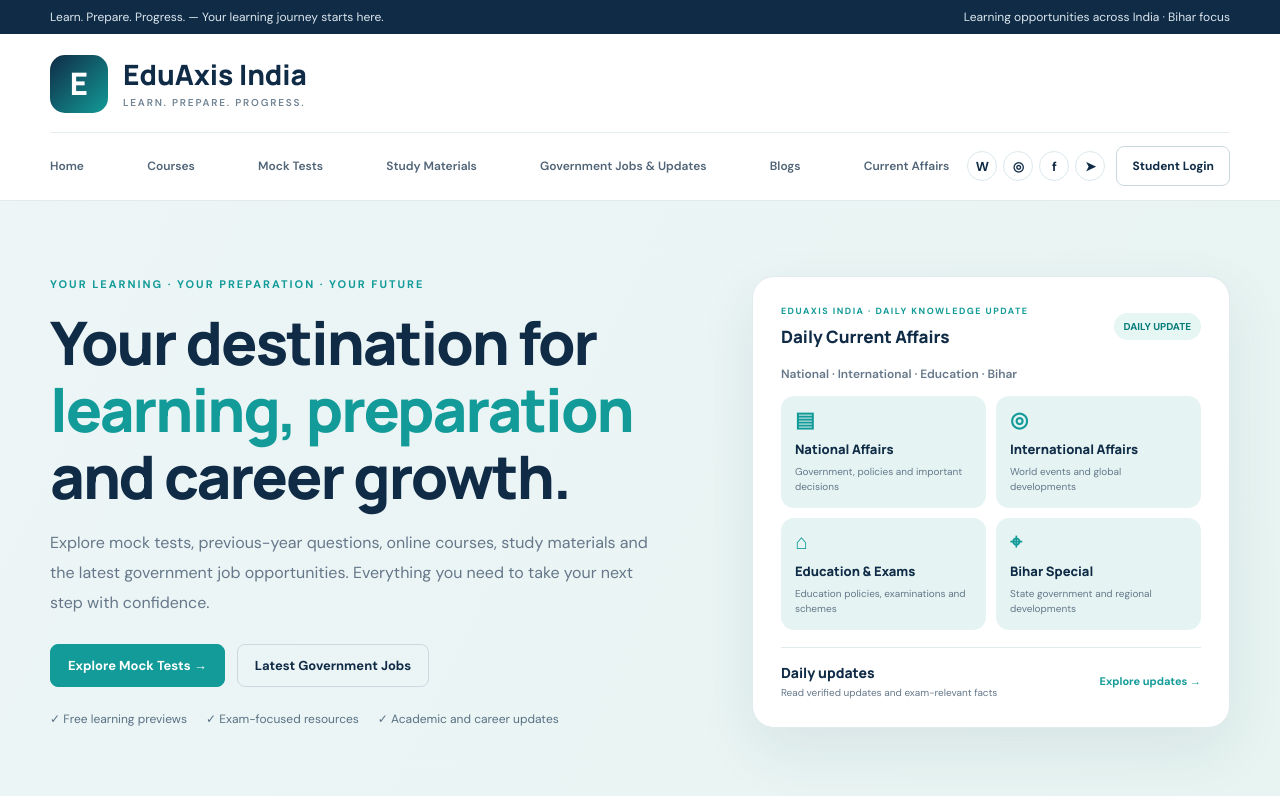
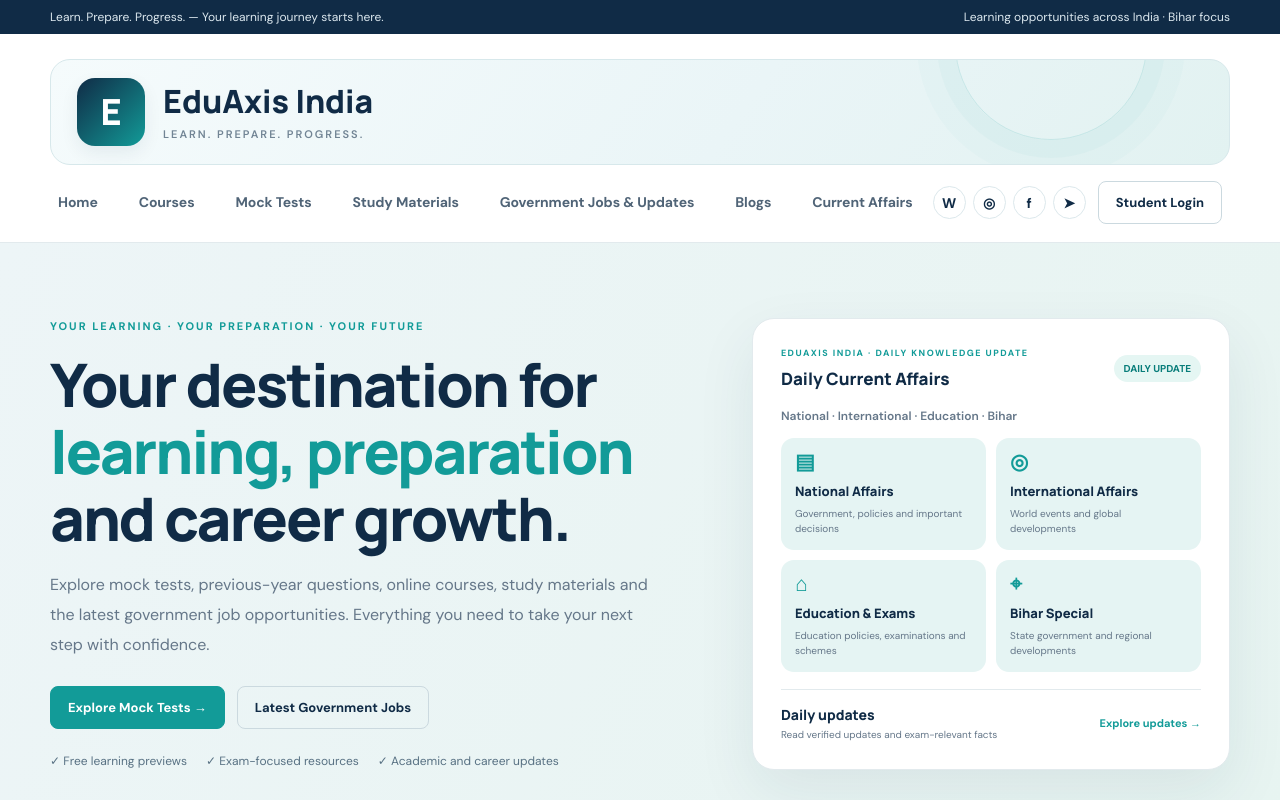
Before and after one commit to ejazahmad174-spec/eduaxis-india, a Next.js app: page / in a window 1280 px wide. Shown: the top 800 px of the page. Built offline with nearby package versions, Linux system fonts and the light colour scheme.

Commit message:
Style brand masthead like homepage aqua cards and enlarge desktop navigation

```diff
--- a/app/home.css
+++ b/app/home.css
@@ -2170,3 +2170,74 @@
     font-size: 12px;
   }
 }
+
+
+/* Header brand masthead styled like the homepage aqua feature cards */
+@media(min-width:1201px) {
+  .ea-nav-inner > .ea-brand {
+    position: relative;
+    isolation: isolate;
+    overflow: hidden;
+    flex: 0 0 100%;
+    min-height: 104px;
+    margin: 8px 0 0;
+    padding: 18px 26px;
+    gap: 18px;
+    border: 1px solid #d7e8eb;
+    border-radius: 20px;
+    background: linear-gradient(125deg, #f5fbfc 0%, #eaf5f7 58%, #e2f2f1 100%);
+    font-size: 32px;
+    line-height: 1.15;
+  }
+  .ea-nav-inner > .ea-brand::after {
+    content: "";
+    position: absolute;
+    z-index: -1;
+    width: 190px;
+    height: 190px;
+    right: 7%;
+    top: -112px;
+    border: 1px solid #129b9826;
+    border-radius: 50%;
+    box-shadow: 0 0 0 18px #129b9808, 0 0 0 38px #129b9806;
+    pointer-events: none;
+  }
+  .ea-nav-inner > .ea-brand .ea-brand-mark {
+    width: 68px;
+    height: 68px;
+    flex: 0 0 68px;
+    border-radius: 18px;
+    font-size: 36px;
+    box-shadow: 0 7px 18px #102b4612;
+  }
+  .ea-nav-inner > .ea-brand small {
+    margin-top: 7px;
+    font-size: 11px;
+    letter-spacing: 2px;
+  }
+  .ea-mobile-panel {
+    padding: 16px 8px 18px;
+    gap: 20px;
+  }
+  .ea-mobile-panel .ea-nav-links {
+    justify-content: space-between;
+    gap: clamp(12px, 1.2vw, 22px);
+  }
+  .ea-mobile-panel .ea-nav-links a {
+    font-size: clamp(14px, .92vw, 16px);
+    font-weight: 700;
+    letter-spacing: -.1px;
+  }
+  .ea-mobile-panel .ea-nav-actions { gap: 12px; }
+  .ea-mobile-panel .ea-header-social { gap: 7px; }
+  .ea-mobile-panel .ea-header-social a {
+    width: 33px;
+    height: 33px;
+    font-size: 14px;
+  }
+  .ea-mobile-panel .ea-login {
+    padding: 12px 17px;
+    font-size: 13px;
+    font-weight: 800;
+  }
+}
```
